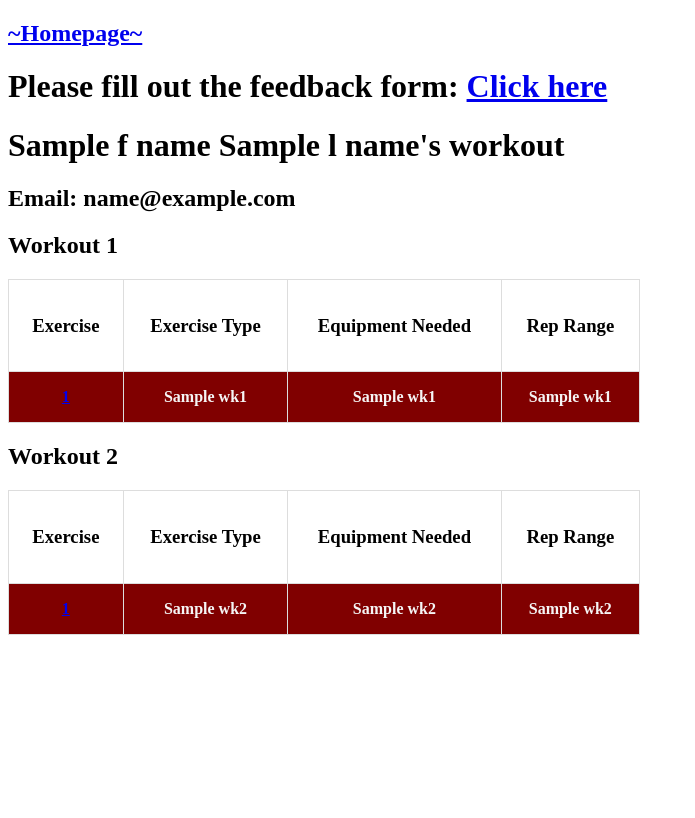
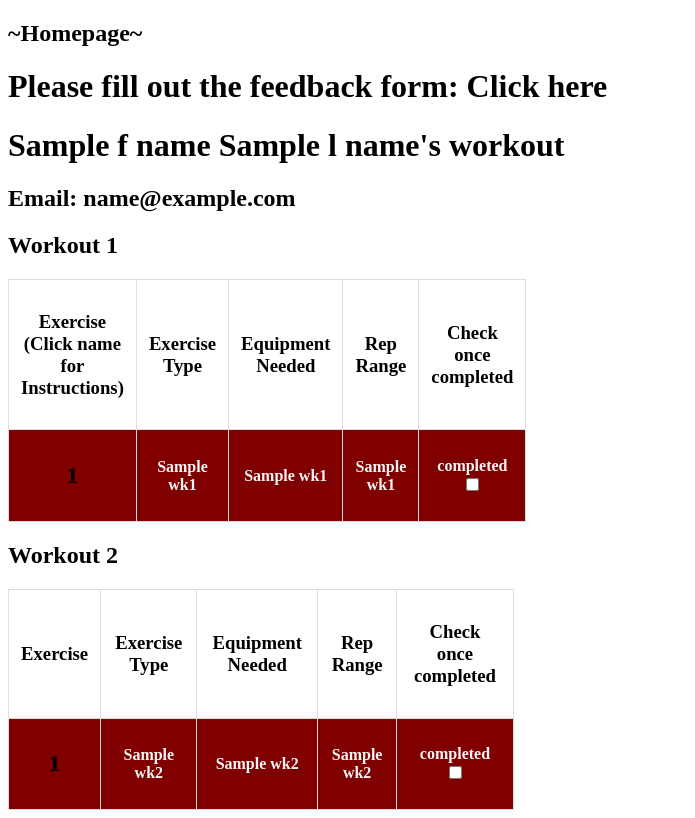
Before and after one commit to Maxusomega/workGenAlpha, a Flask app: template templates/display.html in a window 1280 px wide. Shown: the whole page, without its empty margins (0-695 px from the left). Before the commit the page ends 635 px from the top, so only its background shows below. Run offline with Flask 2, Linux system fonts and the light colour scheme; the template is opened without the code that fills it: most values are stand-ins (such as "Sample title", 1, 10 or a date in 2020); lists and menus that the app fills with data are empty.

Commit message:
Intructions
added instructions, formatted instructions, added check boxes

```diff
--- a/templates/display.html
+++ b/templates/display.html
@@ -8,19 +8,23 @@
 table {
   border-collapse: collapse;
   border-spacing: 0;
-  width: 50%;
+  width: 40%;
   border: 1px solid #ddd;
 }
 
 th, td, tr {
   text-align: center;
-  padding: 16px;
+  padding: 12px;
 }
 
 tr:nth-child(even) {
   background-color: #800000;
   color: whitesmoke;
 }
+body {
+       color: black; }
+    a {color: black; text-decoration: none;}
+    a:hover {text-decoration: none;}
 
 </style>
 
@@ -38,7 +42,7 @@ tr:nth-child(even) {
 
     <tr>
         <th>
-            <h3>Exercise</h3>
+            <h3>Exercise (Click name for Instructions)</h3>
         </th>
         <th>
             <h3>Exercise Type</h3>
@@ -49,6 +53,9 @@ tr:nth-child(even) {
         <th>
             <h3>Rep Range</h3>
         </th>
+        <th>
+            <h3>Check once completed</h3>
+        </th>
 
     </tr>
 
@@ -56,7 +63,7 @@ tr:nth-child(even) {
         {% for ex in wk1 %}
 
         <th>
-            <a href="{{ex[6]}}", target="_blank">{{ex[0]}}</a>
+            <h2><a href="{{ex[6]}}", target="_blank">{{ex[0]}}</a></h2>
         </th>
         <th>
             {{ex[1]}}
@@ -66,6 +73,12 @@ tr:nth-child(even) {
         </th>
         <th>
             {{ex[5]}}
+        </th>
+        <th>
+            <label class="container">completed
+                <input type="checkbox">
+                <span class="checkmark"></span>
+              </label>
         </th>
     </tr>
 
@@ -92,6 +105,9 @@ tr:nth-child(even) {
     <th>
         <h3>Rep Range</h3>
     </th>
+    <th>
+        <h3>Check once completed</h3>
+    </th>
 
 
 </tr>
@@ -100,7 +116,7 @@ tr:nth-child(even) {
     {% for ex in wk2 %}
 
     <th>
-        <a href="{{ex[6]}}", target="_blank">{{ex[0]}}</a>
+        <h2><a href="{{ex[6]}}", target="_blank">{{ex[0]}}</a></h2>
     </th>
     <th>
         {{ex[1]}}
@@ -111,6 +127,12 @@ tr:nth-child(even) {
     <th>
         {{ex[5]}}
     </th>
+    <th>
+        <label class="container">completed
+            <input type="checkbox">
+            <span class="checkmark"></span>
+          </label>
+    </th>
 </tr>
 
 {% endfor %}
--- a/templates/homepage.html
+++ b/templates/homepage.html
@@ -25,6 +25,10 @@
 
 <h1>Homepage</h1>
 
+<h2>Welcome to the (Unofficial) UPS Athletics workout generator</h2>
+<h2>Click "Create new Workout" If it's your first time here</h2>
+<h2>Click "Retrieve an old workout" if you're returning</h2>
+
 
 <!-- <h1><a href="signup">Create a new workout</a> </h1>
 
```
